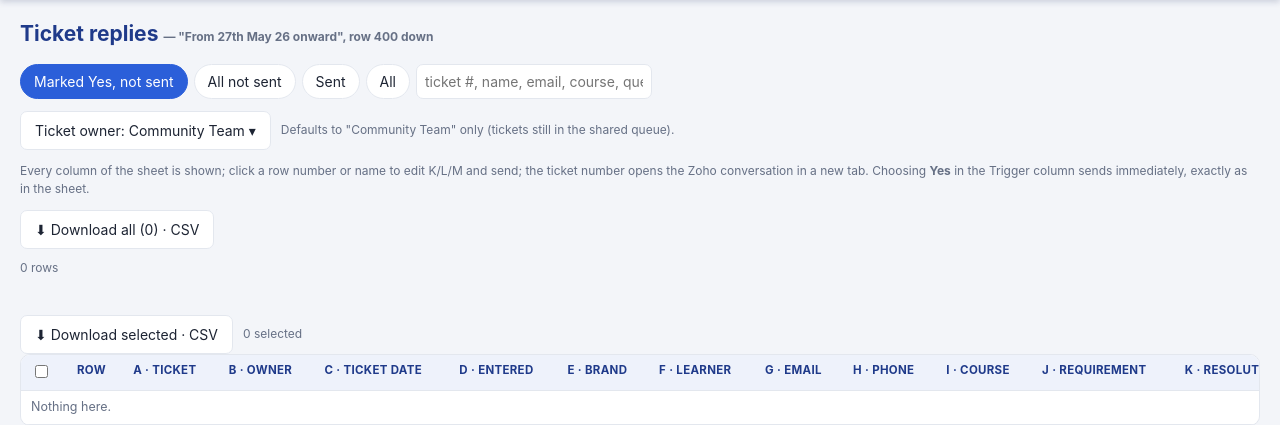
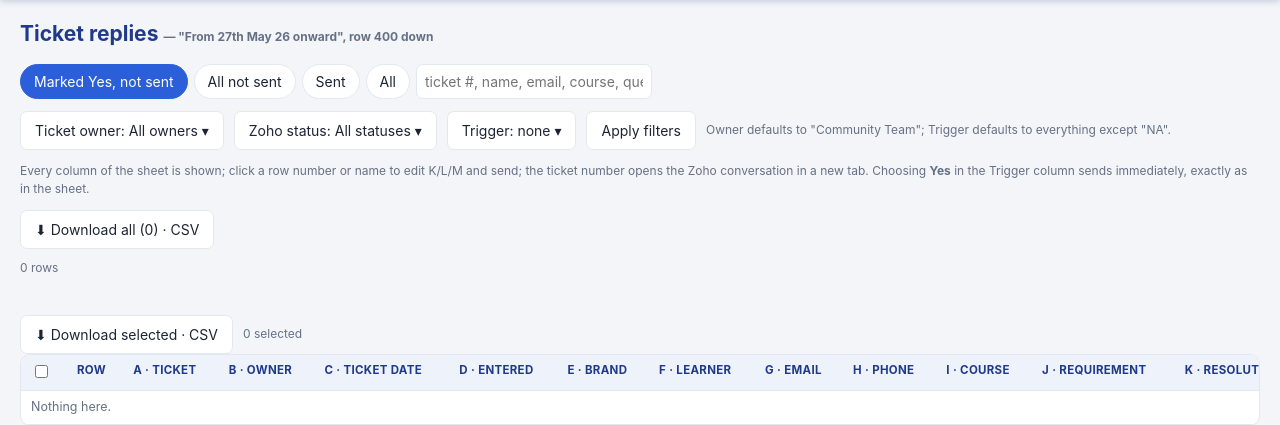
Before and after one commit to addictivelearn-operations/Community-Ops, a FastAPI app: page /replies in a window 1280 px wide. Shown: the part 52-477 px from the top of the page. Run offline with FastAPI, Linux system fonts and the light colour scheme; the visitor is signed in with stand-in values (Sample User, id 1); data that the repository does not hold is empty.

Commit message:
Add Zoho status and Trigger dropdown filters; Trigger excludes NA by default
Kawal, 24 Sep 2026: extends the collapsible owner filter with two more
of the same kind, all sharing one "Apply filters" button:

- Zoho status (?status=...): defaults to everything (no restriction).
- Trigger (?trigger=...): defaults to every value EXCEPT "NA" (Yes,
  Pending, and blank/never-triggered all show by default; check "NA"
  in the dropdown to bring those back).

Same mechanics as the owner filter: "__all__"/exclude-one only apply
when the query param is missing from the URL entirely, so bookmarks
and existing links behave the same as before this change; each
dropdown's toggle button now shows a short summary ("Community Team",
"All statuses", "All except NA", or "N selected") instead of a plain
label. Generalised the owner-only JS/CSS (_owners_qs, .owner-dropdown,
etc.) into filter-agnostic versions (_filters_qs, .filter-dropdown)
shared by all three, including closing any other open panel when one
opens.

Verified end-to-end: default export is 751 rows (776 Community-Team
tickets minus their NA-trigger ones), status=Open alone is exactly the
156 Zoho shows, trigger=NA alone is exactly 37, and all three set to
__all__ returns the full 1003. Confirmed interactively that opening one
dropdown closes the others and each panel's checked state matches its
default.

Co-Authored-By: Claude Sonnet 5 <noreply@anthropic.com>

```diff
--- a/app/main.py
+++ b/app/main.py
@@ -469,23 +469,42 @@ def refund_delete(row: int, u: User = Depends(require_superuser)):
 # Ticket replies
 # ---------------------------------------------------------------------------
 
-ALL_OWNERS = "__all__"
+ALL_VALUES = "__all__"
 DEFAULT_TICKET_OWNERS = ["Community Team"]
+TRIGGER_EXCLUDE_DEFAULT = "NA"
 
 
-def _filtered_tickets(request: Request) -> tuple[list, str, str, list[str]]:
-    """Same view/search/owner filtering replies_list applies, factored out so
-    the CSV export ("download all filtered") sees exactly the rows the list
-    page would show, not the unfiltered table.
+def _filtered_tickets(request: Request) -> dict:
+    """Same view/search/owner/status/trigger filtering replies_list applies,
+    factored out so the CSV export ("download all filtered") sees exactly
+    the rows the list page would show, not the unfiltered table.
 
     Owner defaults to "Community Team" only (21 Sep 2026: a lot of rows sit
     with an individual agent's name, or "Unassigned (...)", once claimed —
-    those aren't what the team works from day to day) when ?owner isn't in
-    the URL at all; passing ?owner=__all__ (the multi-select's own "All
-    owners" option) is how a click asks for every owner instead."""
+    those aren't what the team works from day to day); Zoho status defaults
+    to everything; Trigger defaults to everything EXCEPT "NA" (24 Sep 2026).
+    Each default only applies when its query param is missing from the URL
+    entirely — the corresponding "All ..." checkbox is how a click asks for
+    every value of that filter instead (?owner=__all__ etc.)."""
     view = request.query_params.get("view", "pending")
     q = request.query_params.get("q", "").strip().lower()
+
+    with get_conn() as c:
+        all_owners = c.execute(
+            "SELECT owner AS value, COUNT(*) AS n FROM tickets WHERE owner != '' "
+            "GROUP BY owner ORDER BY n DESC").fetchall()
+        all_statuses = c.execute(
+            "SELECT zoho_status AS value, COUNT(*) AS n FROM tickets WHERE zoho_status != '' "
+            "GROUP BY zoho_status ORDER BY n DESC").fetchall()
+        all_triggers = c.execute(
+            "SELECT trigger_value AS value, COUNT(*) AS n FROM tickets "
+            "GROUP BY trigger_value ORDER BY n DESC").fetchall()
+
     owners = request.query_params.getlist("owner") or list(DEFAULT_TICKET_OWNERS)
+    statuses = request.query_params.getlist("status") or [ALL_VALUES]
+    triggers = request.query_params.getlist("trigger") or [
+        r["value"] for r in all_triggers if r["value"] != TRIGGER_EXCLUDE_DEFAULT]
+
     rows = load_tickets()
     if view == "pending":
         rows = [t for t in rows if t.pending]
@@ -493,41 +512,75 @@ def _filtered_tickets(request: Request) -> tuple[list, str, str, list[str]]:
         rows = [t for t in rows if not t.sent]
     elif view == "sent":
         rows = [t for t in rows if t.sent]
-    if ALL_OWNERS not in owners:
+    if ALL_VALUES not in owners:
         owner_set = set(owners)
         rows = [t for t in rows if t.owner in owner_set]
+    if ALL_VALUES not in statuses:
+        status_set = set(statuses)
+        rows = [t for t in rows if t.zoho_status in status_set]
+    if ALL_VALUES not in triggers:
+        trigger_set = set(triggers)
+        rows = [t for t in rows if t.trigger in trigger_set]
     if q:
         rows = [t for t in rows if q in (t.ticket + " " + t.name + " " + t.email + " " + t.course + " " + t.requirement).lower()]
     rows.reverse()
-    return rows, view, q, owners
+    return {"rows": rows, "view": view, "q": q,
+           "owners": owners, "all_owners": all_owners,
+           "statuses": statuses, "all_statuses": all_statuses,
+           "triggers": triggers, "all_triggers": all_triggers}
 
 
-def _owners_qs(owners: list[str]) -> str:
-    return "".join(f"&owner={quote(o)}" for o in owners)
+def _filters_qs(owners: list[str], statuses: list[str], triggers: list[str]) -> str:
+    parts = [f"&owner={quote(o)}" for o in owners]
+    parts += [f"&status={quote(s)}" for s in statuses]
+    parts += [f"&trigger={quote(t)}" for t in triggers]
+    return "".join(parts)
+
+
+def _filter_summary(selected: list[str], all_values: list[str], all_label: str) -> str:
+    """Short label for a filter's collapsed toggle button — 'All owners',
+    'Community Team', 'All except NA', or 'N selected'."""
+    if ALL_VALUES in selected:
+        return all_label
+    if not selected:
+        return "none"
+    selected_set = set(selected)
+    missing = [v for v in all_values if v not in selected_set]
+    if not missing:
+        return all_label
+    if len(missing) == 1 and len(selected_set) > 1:
+        return f"All except {missing[0] or '(blank)'}"
+    labeled = [s or "(blank)" for s in selected]
+    return ", ".join(labeled) if len(labeled) <= 2 else f"{len(labeled)} selected"
 
 
 @app.get("/replies", response_class=HTMLResponse)
 def replies_list(request: Request, u: User = Depends(require_user)):
-    rows, view, q, owners = _filtered_tickets(request)
-    with get_conn() as c:
-        owner_rows = c.execute(
-            "SELECT owner, COUNT(*) AS n FROM tickets WHERE owner != '' "
-            "GROUP BY owner ORDER BY n DESC").fetchall()
-    return render(request, "replies.html", view=view, q=q, owners=owners,
-                  owners_qs=_owners_qs(owners), all_owners=owner_rows, headers=MAIN_HEADERS,
+    ft = _filtered_tickets(request)
+    filters_qs = _filters_qs(ft["owners"], ft["statuses"], ft["triggers"])
+    return render(request, "replies.html", view=ft["view"], q=ft["q"],
+                  owners=ft["owners"], all_owners=ft["all_owners"],
+                  owner_summary=_filter_summary(ft["owners"], [r["value"] for r in ft["all_owners"]], "All owners"),
+                  statuses=ft["statuses"], all_statuses=ft["all_statuses"],
+                  status_summary=_filter_summary(ft["statuses"], [r["value"] for r in ft["all_statuses"]], "All statuses"),
+                  triggers=ft["triggers"], all_triggers=ft["all_triggers"],
+                  trigger_summary=_filter_summary(ft["triggers"], [r["value"] for r in ft["all_triggers"]], "All triggers"),
+                  filters_qs=filters_qs, headers=MAIN_HEADERS,
                   trigger_options=TRIGGER_FALLBACK, status_options=STATUS_FALLBACK,
-                  **paginate(request, rows))
+                  **paginate(request, ft["rows"]))
 
 
 @app.get("/replies/export.csv")
 def replies_export(request: Request, u: User = Depends(require_user)):
     """?scope=page exports just the current page (same slice paginate() would
-    show); anything else exports every row matching the current view/search/owner."""
-    rows, view, _, _ = _filtered_tickets(request)
+    show); anything else exports every row matching the current view/search/
+    owner/status/trigger."""
+    ft = _filtered_tickets(request)
+    rows = ft["rows"]
     if request.query_params.get("scope") == "page":
         rows = paginate(request, rows)["rows"]
     stamp = datetime.now(settings.tz).strftime("%Y%m%d-%H%M")
-    return csv_response(TICKET_CSV_HEADER, [ticket_csv_row(t) for t in rows], f"tickets-{view}-{stamp}.csv")
+    return csv_response(TICKET_CSV_HEADER, [ticket_csv_row(t) for t in rows], f"tickets-{ft['view']}-{stamp}.csv")
 
 
 @app.post("/replies/export-selected.csv")
--- a/app/static/style.css
+++ b/app/static/style.css
@@ -39,13 +39,13 @@ tr:hover td { background:var(--hover) !important; }
 .tabs a:hover { border-color:var(--brand-2); text-decoration:none; }
 .tabs a.on { background:var(--brand-2); color:#fff; border-color:var(--brand-2); }
 
-.owner-dropdown { position:relative; }
-.owner-panel { position:absolute; top:calc(100% + 6px); left:0; z-index:20; background:var(--card);
+.filters-bar { position:relative; }
+.filter-dropdown { position:relative; }
+.filter-panel { position:absolute; top:calc(100% + 6px); left:0; z-index:20; background:var(--card);
               border:1px solid var(--line); border-radius:10px; box-shadow:0 4px 14px rgba(16,24,40,.14);
-              padding:10px 14px; min-width:240px; max-height:300px; overflow:auto; }
-.owner-panel label { display:block; padding:4px 0; white-space:nowrap; font-size:13px; font-weight:normal; }
-.owner-panel hr { border:none; border-top:1px solid var(--line); margin:4px 0 8px; }
-.owner-panel-actions { margin-top:8px; padding-top:8px; border-top:1px solid var(--line); }
+              padding:10px 14px; min-width:220px; max-height:300px; overflow:auto; }
+.filter-panel label { display:block; padding:4px 0; white-space:nowrap; font-size:13px; font-weight:normal; }
+.filter-panel hr { border:none; border-top:1px solid var(--line); margin:4px 0 8px; }
 
 .badge { display:inline-block; padding:2px 8px; border-radius:10px; font-size:11.5px; color:#fff; background:var(--mute); }
 .badge.yes { background:var(--accent); } .badge.pending { background:var(--amber); } .badge.na { background:#8a94a6; }
--- a/app/templates/replies.html
+++ b/app/templates/replies.html
@@ -1,17 +1,19 @@
 {% extends "base.html" %}
 {% block title %}Ticket replies · Community Ops{% endblock %}
 {% block body %}
-{% set base = "/replies?view=" ~ view ~ "&q=" ~ (q | urlencode) ~ owners_qs %}
+{% set base = "/replies?view=" ~ view ~ "&q=" ~ (q | urlencode) ~ filters_qs %}
 {% set here = base ~ "&page=" ~ page %}
 <h1>Ticket replies <span class="mute small">— "From 27th May 26 onward", row {{ settings.main_first_row }} down</span></h1>
 <div class="tabs">
-  <a href="/replies?view=pending&q={{ q | urlencode }}{{ owners_qs }}" class="{{ 'on' if view == 'pending' }}">Marked Yes, not sent</a>
-  <a href="/replies?view=unsent&q={{ q | urlencode }}{{ owners_qs }}" class="{{ 'on' if view == 'unsent' }}">All not sent</a>
-  <a href="/replies?view=sent&q={{ q | urlencode }}{{ owners_qs }}" class="{{ 'on' if view == 'sent' }}">Sent</a>
-  <a href="/replies?view=all&q={{ q | urlencode }}{{ owners_qs }}" class="{{ 'on' if view == 'all' }}">All</a>
+  <a href="/replies?view=pending&q={{ q | urlencode }}{{ filters_qs }}" class="{{ 'on' if view == 'pending' }}">Marked Yes, not sent</a>
+  <a href="/replies?view=unsent&q={{ q | urlencode }}{{ filters_qs }}" class="{{ 'on' if view == 'unsent' }}">All not sent</a>
+  <a href="/replies?view=sent&q={{ q | urlencode }}{{ filters_qs }}" class="{{ 'on' if view == 'sent' }}">Sent</a>
+  <a href="/replies?view=all&q={{ q | urlencode }}{{ filters_qs }}" class="{{ 'on' if view == 'all' }}">All</a>
   <form method="get" action="/replies" style="display:inline-block">
     <input type="hidden" name="view" value="{{ view }}">
     {% for o in owners %}<input type="hidden" name="owner" value="{{ o }}">{% endfor %}
+    {% for s in statuses %}<input type="hidden" name="status" value="{{ s }}">{% endfor %}
+    {% for t in triggers %}<input type="hidden" name="trigger" value="{{ t }}">{% endfor %}
     <input name="q" value="{{ q }}" placeholder="ticket #, name, email, course, query" class="search">
   </form>
   {% if can_edit %}
@@ -22,27 +24,50 @@
   {% endif %}
   {% if is_superuser %}<a href="/replies/new">+ Add test entry</a>{% endif %}
 </div>
-{% set owner_summary = 'All owners' if '__all__' in owners else (owners | join(', ') if owners | length <= 2 else owners | length ~ ' owners') %}
-<form method="get" action="/replies" class="actions owner-dropdown" id="owner-form">
+<form method="get" action="/replies" class="actions filters-bar" id="filters-form">
   <input type="hidden" name="view" value="{{ view }}">
   <input type="hidden" name="q" value="{{ q }}">
-  <button type="button" class="btn" id="owner-toggle">Ticket owner: {{ owner_summary }} ▾</button>
-  <span class="small mute">Defaults to "Community Team" only (tickets still in the shared queue).</span>
-  <div class="owner-panel" id="owner-panel" hidden>
-    <label><input type="checkbox" name="owner" value="__all__" class="owner-all" {{ 'checked' if '__all__' in owners }}> All owners</label>
+
+  <div class="filter-dropdown">
+    <button type="button" class="btn filter-toggle">Ticket owner: {{ owner_summary }} ▾</button>
+    <div class="filter-panel" hidden>
+      <label><input type="checkbox" name="owner" value="__all__" class="filter-all" {{ 'checked' if '__all__' in owners }}> All owners</label>
       <hr>
       {% for o in all_owners %}
-    <label><input type="checkbox" name="owner" value="{{ o['owner'] }}" class="owner-one" {{ 'checked' if '__all__' not in owners and o['owner'] in owners }}> {{ o['owner'] }} ({{ o['n'] }})</label>
+      <label><input type="checkbox" name="owner" value="{{ o['value'] }}" class="filter-one" {{ 'checked' if '__all__' not in owners and o['value'] in owners }}> {{ o['value'] }} ({{ o['n'] }})</label>
       {% endfor %}
-    <div class="owner-panel-actions">
-      <button type="submit">Apply</button>
     </div>
   </div>
+
+  <div class="filter-dropdown">
+    <button type="button" class="btn filter-toggle">Zoho status: {{ status_summary }} ▾</button>
+    <div class="filter-panel" hidden>
+      <label><input type="checkbox" name="status" value="__all__" class="filter-all" {{ 'checked' if '__all__' in statuses }}> All statuses</label>
+      <hr>
+      {% for s in all_statuses %}
+      <label><input type="checkbox" name="status" value="{{ s['value'] }}" class="filter-one" {{ 'checked' if '__all__' not in statuses and s['value'] in statuses }}> {{ s['value'] }} ({{ s['n'] }})</label>
+      {% endfor %}
+    </div>
+  </div>
+
+  <div class="filter-dropdown">
+    <button type="button" class="btn filter-toggle">Trigger: {{ trigger_summary }} ▾</button>
+    <div class="filter-panel" hidden>
+      <label><input type="checkbox" name="trigger" value="__all__" class="filter-all" {{ 'checked' if '__all__' in triggers }}> All triggers</label>
+      <hr>
+      {% for t in all_triggers %}
+      <label><input type="checkbox" name="trigger" value="{{ t['value'] }}" class="filter-one" {{ 'checked' if '__all__' not in triggers and t['value'] in triggers }}> {{ t['value'] or '(blank)' }} ({{ t['n'] }})</label>
+      {% endfor %}
+    </div>
+  </div>
+
+  <button type="submit">Apply filters</button>
+  <span class="small mute">Owner defaults to "Community Team"; Trigger defaults to everything except "NA".</span>
 </form>
 <p class="small mute">Every column of the sheet is shown; click a row number or name to edit K/L/M and send; the ticket number opens the Zoho conversation in a new tab.
   Choosing <b>Yes</b> in the Trigger column sends immediately, exactly as in the sheet.</p>
 <div class="actions">
-  <a class="btn" href="/replies/export.csv?view={{ view }}&amp;q={{ q | urlencode }}{{ owners_qs }}">⬇ Download all ({{ total }}) · CSV</a>
+  <a class="btn" href="/replies/export.csv?view={{ view }}&amp;q={{ q | urlencode }}{{ filters_qs }}">⬇ Download all ({{ total }}) · CSV</a>
 </div>
 {% include "_pager.html" %}
 {% include "_scrollsync.html" %}
@@ -113,22 +138,28 @@
 </form>
 {% set base = here %}{% include "_pager.html" %}
 <script>
-// Ticket-owner dropdown: collapsed by default, "All owners" and a specific
-// owner are mutually exclusive (checking one clears the other side).
+// Owner / Zoho status / Trigger dropdowns: each collapsed by default,
+// opening one closes the others, and within each its own "All ..." checkbox
+// is mutually exclusive with its specific-value checkboxes.
 (function () {
-  var toggle = document.getElementById('owner-toggle');
-  var panel = document.getElementById('owner-panel');
-  var form = document.getElementById('owner-form');
-  if (!toggle || !panel || !form) return;
+  var form = document.getElementById('filters-form');
+  if (!form) return;
+  var dropdowns = Array.prototype.slice.call(form.querySelectorAll('.filter-dropdown'));
+  function closeAll() {
+    dropdowns.forEach(function (dd) { dd.querySelector('.filter-panel').hidden = true; });
+  }
+  dropdowns.forEach(function (dd) {
+    var toggle = dd.querySelector('.filter-toggle');
+    var panel = dd.querySelector('.filter-panel');
+    if (!toggle || !panel) return;
     toggle.addEventListener('click', function (e) {
       e.stopPropagation();
-    panel.hidden = !panel.hidden;
+      var wasHidden = panel.hidden;
+      closeAll();
+      panel.hidden = !wasHidden;
     });
-  document.addEventListener('click', function (e) {
-    if (!panel.hidden && !form.contains(e.target)) panel.hidden = true;
-  });
-  var allBox = form.querySelector('.owner-all');
-  var oneBoxes = function () { return form.querySelectorAll('.owner-one'); };
+    var allBox = dd.querySelector('.filter-all');
+    var oneBoxes = function () { return dd.querySelectorAll('.filter-one'); };
     if (allBox) {
       allBox.addEventListener('change', function () {
         if (allBox.checked) oneBoxes().forEach(function (b) { b.checked = false; });
@@ -138,6 +169,10 @@
       b.addEventListener('change', function () {
         if (b.checked && allBox) allBox.checked = false;
       });
+    });
+  });
+  document.addEventListener('click', function (e) {
+    if (!form.contains(e.target)) closeAll();
   });
 })();
 // Bulk checkbox toolbar: select-all, live count, guard against an empty selection.
```
Lines whose indentation alone changed are shown as unchanged.
